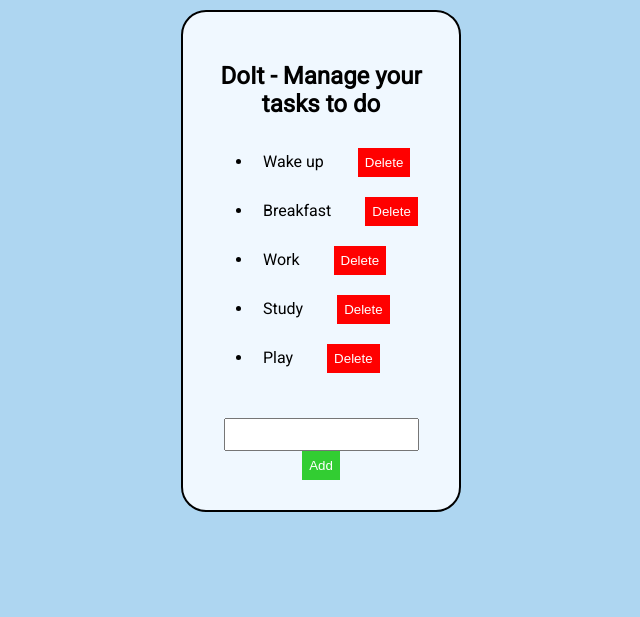
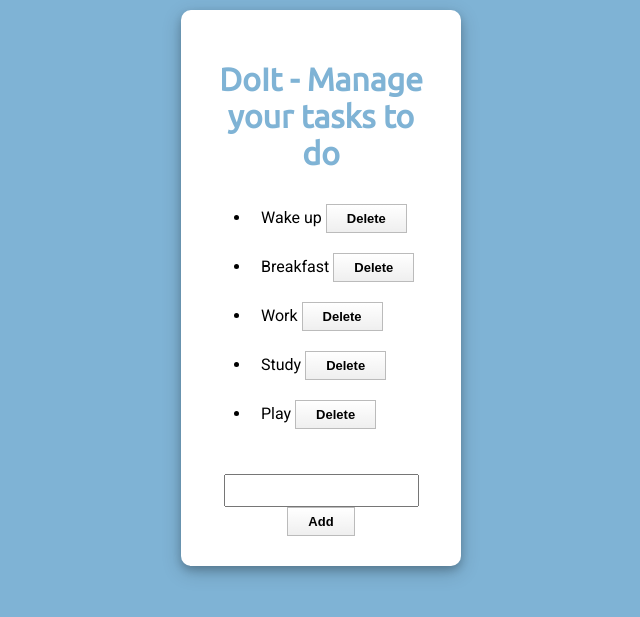
Before and after one commit to vibhakar025/ToDo-App, a Django app: page /todo/ in a window 1280 px wide. Shown: the top 617 px of the page, without its empty margins (319-959 px from the left). Run offline with Django 3.2, Linux system fonts and the light colour scheme; data comes from the database, SQL or seed files in the repository; both versions use the stored data as it was after the commit.

Commit message:
CSS changes

```diff
--- a/todoapp/static/todo.css
+++ b/todoapp/static/todo.css
@@ -1,13 +1,16 @@
 body{
-    font-family: 'Roboto';
-    background-color: #AED6F1;
+    font-family: 'Ubuntu', sans-serif;
+    background-color: #F4F6F6  ;
     margin: 10px 500px 10px 500px;
+    background-color: #7FB3D5 ;
+
 }
 div{
-    background-color: aliceblue;
+    background-color: #ffffff;
     padding: 30px;
-    border: 2px solid black;
-    border-radius: 25px;
+    font-family: 'Roboto', sans-serif;
+    border-radius: 10px;
+    box-shadow: 0 4px 8px 0 rgba(0, 0, 0, 0.2), 0 6px 20px 0 rgba(0, 0, 0, 0.19);
 }
 form{
     text-align: center;
@@ -15,8 +18,10 @@ form{
 li{
     padding: 10px;
 }
-h2{
+h1{
     text-align: center;
+    font-family: 'Ubuntu', sans-serif;
+    color: #7FB3D5;
 }
 input{
     padding: 7px;
@@ -33,3 +38,18 @@ input{
     margin: 0px 0px 0px 30px;
     border: 0px;
 }
+.button {
+    display: inline-block;
+  *display: inline;
+  zoom: 1;
+  padding: 6px 20px;
+  margin: 0;
+  cursor: pointer;
+  border: 1px solid #bbb;
+  overflow: visible;
+  font: bold 13px arial, helvetica, sans-serif;
+  text-decoration: none;
+  white-space: nowrap;
+  color: black;
+  background-image: -webkit-gradient(linear, left top, left bottom, from(rgba(255,255,255,1)), to(rgba(255,255,255,0)));
+  }
--- a/todoapp/templates/todo.html
+++ b/todoapp/templates/todo.html
@@ -4,18 +4,19 @@
 <head>
 <title>DoIt</title>
     <link rel="stylesheet" type="text/css" href="{% static '../static/todo.css' %}">
+    <link href="https://fonts.googleapis.com/css?family=Ubuntu" rel="stylesheet">
     <link href="https://fonts.googleapis.com/css?family=Roboto" rel="stylesheet">
 </head>
 <body>
 <div class="con">
-    <h2>DoIt - Manage your tasks to do</h2>
+    <h1>DoIt - Manage your tasks to do</h1>
 <ul>
     {% for todo_item in all_items %}
     <li>{{ todo_item.content }}
     <form action="/deleteTodo/{{ todo_item.id }}/"
             style="display: inline;"
             method="post">{% csrf_token %}
-    <input type="submit" value="Delete" class="del">
+    <input type="submit" value="Delete" class="button">
 </form>
    </li>
     {% endfor %}
@@ -23,7 +24,7 @@
 <br>
 <form action="/addTodo/" method="post">{% csrf_token %}
     <input type="text" name="content">
-    <input type="submit" value="Add" class="add">
+    <input type="submit" value="Add" class="button">
 </form>
 </div>
 </body>
```
Also changed, not shown: todoapp/db.sqlite3.
